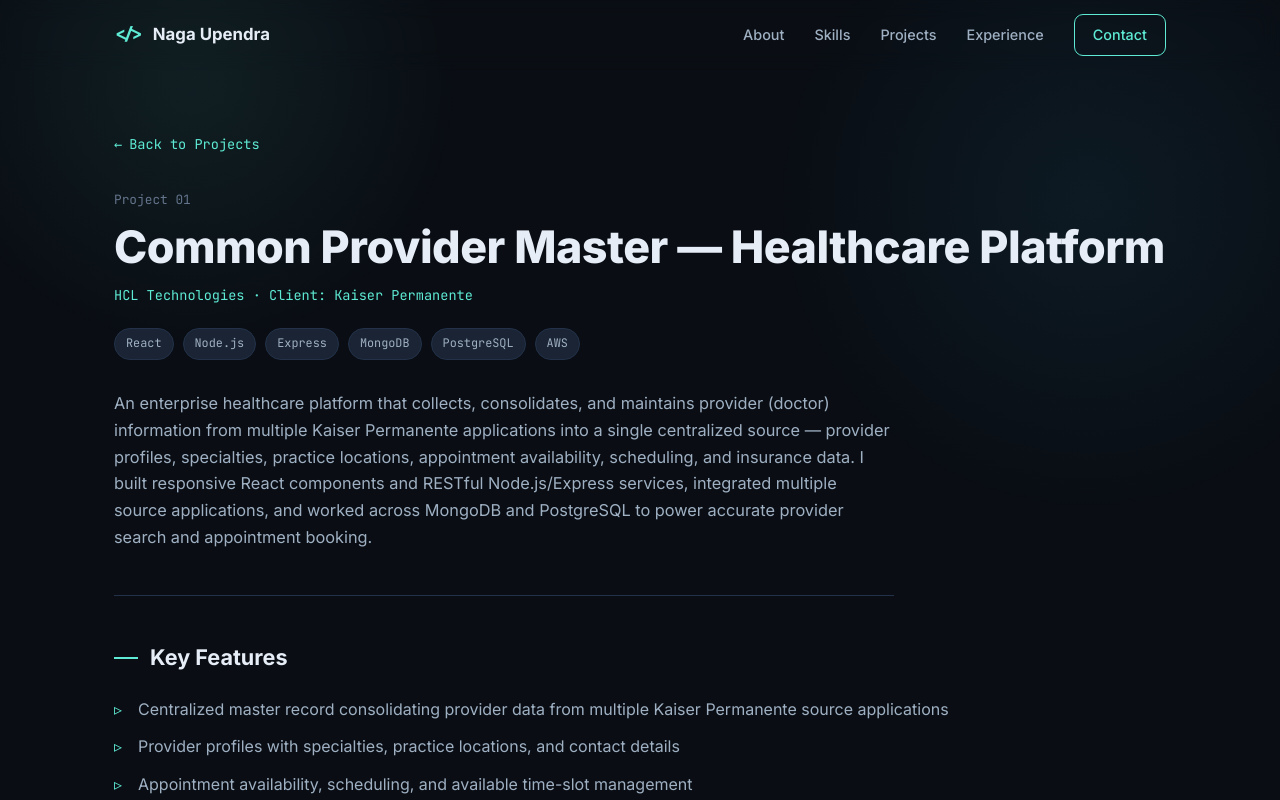
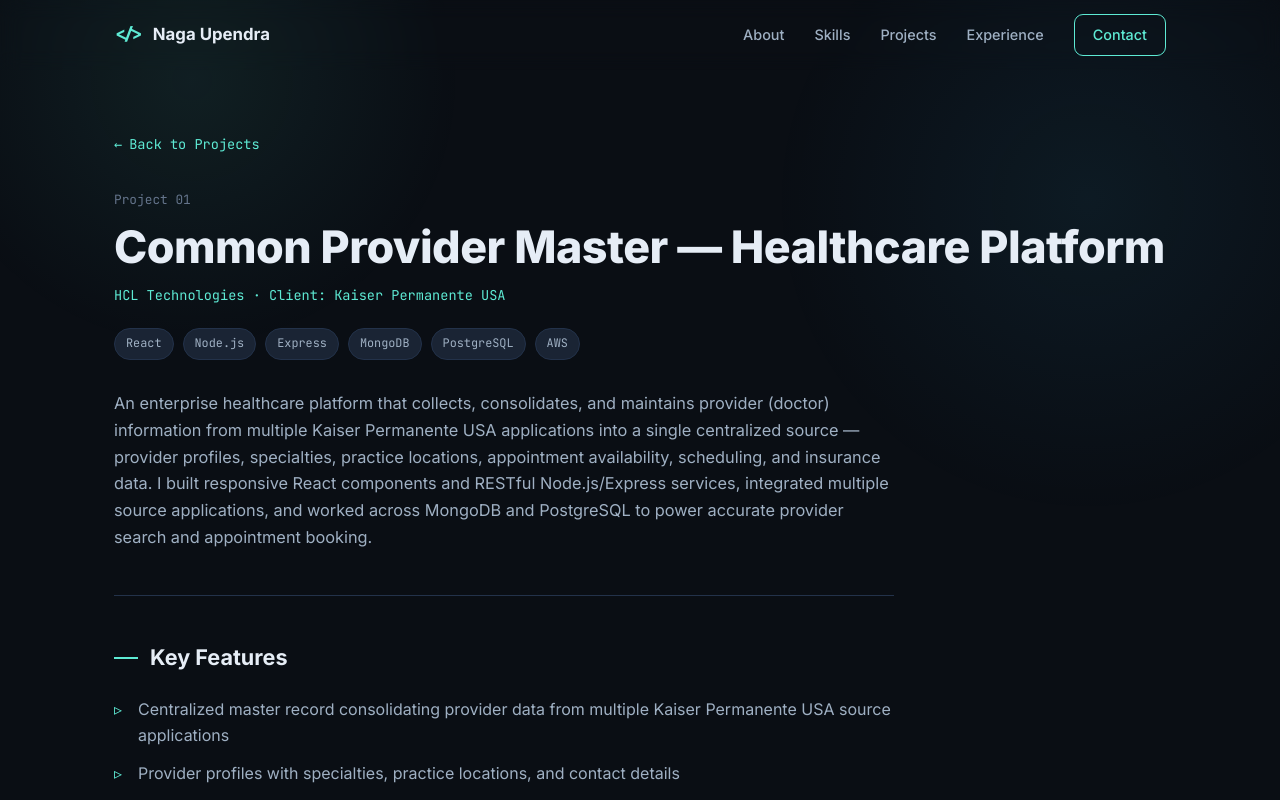
Before and after one commit to YaswanthVanama123/upendra-portfolio, a React (Vite) app: page /projects/common-provider-master in a window 1280 px wide. Shown: the top 800 px of the page. Built offline with nearby package versions, Linux system fonts and the light colour scheme.

Commit message:
Add GitHub profile link and Expense Ledger live URL

```diff
--- a/src/data/portfolio.js
+++ b/src/data/portfolio.js
@@ -14,7 +14,7 @@
   photo: '/profile.jpg',
   resumeUrl: '/resume.pdf',
   socials: {
-    github: '',
+    github: 'https://github.com/upendramorampudi',
     linkedin: 'https://www.linkedin.com/in/naga-upendra-morampudi-b6663417a',
   },
 }
@@ -99,14 +99,14 @@
   {
     title: 'Common Provider Master — Healthcare Platform',
     slug: 'common-provider-master',
-    context: 'HCL Technologies · Client: Kaiser Permanente',
+    context: 'HCL Technologies · Client: Kaiser Permanente USA',
     description:
-      'An enterprise healthcare platform that collects, consolidates, and maintains provider (doctor) information from multiple Kaiser Permanente applications into a single centralized source — provider profiles, specialties, practice locations, appointment availability, scheduling, and insurance data. I built responsive React components and RESTful Node.js/Express services, integrated multiple source applications, and worked across MongoDB and PostgreSQL to power accurate provider search and appointment booking.',
+      'An enterprise healthcare platform that collects, consolidates, and maintains provider (doctor) information from multiple Kaiser Permanente USA applications into a single centralized source — provider profiles, specialties, practice locations, appointment availability, scheduling, and insurance data. I built responsive React components and RESTful Node.js/Express services, integrated multiple source applications, and worked across MongoDB and PostgreSQL to power accurate provider search and appointment booking.',
     tech: ['React', 'Node.js', 'Express', 'MongoDB', 'PostgreSQL', 'AWS'],
     codeUrl: null,
     liveUrl: null,
     features: [
-      'Centralized master record consolidating provider data from multiple Kaiser Permanente source applications',
+      'Centralized master record consolidating provider data from multiple Kaiser Permanente USA source applications',
       'Provider profiles with specialties, practice locations, and contact details',
       'Appointment availability, scheduling, and available time-slot management',
       'Insurance-related data tied to each provider',
@@ -223,7 +223,7 @@
       'A payment ledger application to record and track all expenses and transactions with categorized reporting and summaries. Built on a relational data model for accurate, ACID-compliant financial records — a natural fit for the PERN stack with PostgreSQL handling transactional integrity.',
     tech: ['React', 'Node.js', 'Express', 'PostgreSQL'],
     codeUrl: null,
-    liveUrl: null,
+    liveUrl: 'https://account-expenses.onrender.com/',
     features: [
       'Record income and expense transactions with categories',
       'Categorized reporting, summaries, and running balances',
@@ -268,9 +268,9 @@
   {
     date: '03/2022 — 12/2024',
     title: 'Full Stack Developer',
-    org: 'HCL Technologies (Client: Kaiser Permanente)',
+    org: 'HCL Technologies (Client: Kaiser Permanente USA)',
     description:
-      'Built and maintained Common Provider Master — a MERN-based enterprise healthcare platform that consolidates provider data across multiple Kaiser Permanente applications. Developed reusable React components and RESTful Node.js/Express services, worked across MongoDB and PostgreSQL, and deployed via AWS, Docker, and CI/CD pipelines in an Agile/Scrum team. Performed unit, API, integration, and automation testing to ensure quality and data accuracy.',
+      'Built and maintained Common Provider Master — a MERN-based enterprise healthcare platform that consolidates provider data across multiple Kaiser Permanente USA applications. Developed reusable React components and RESTful Node.js/Express services, worked across MongoDB and PostgreSQL, and deployed via AWS, Docker, and CI/CD pipelines in an Agile/Scrum team. Performed unit, API, integration, and automation testing to ensure quality and data accuracy.',
   },
   {
     date: '01/2025 — 08/2026',
```
